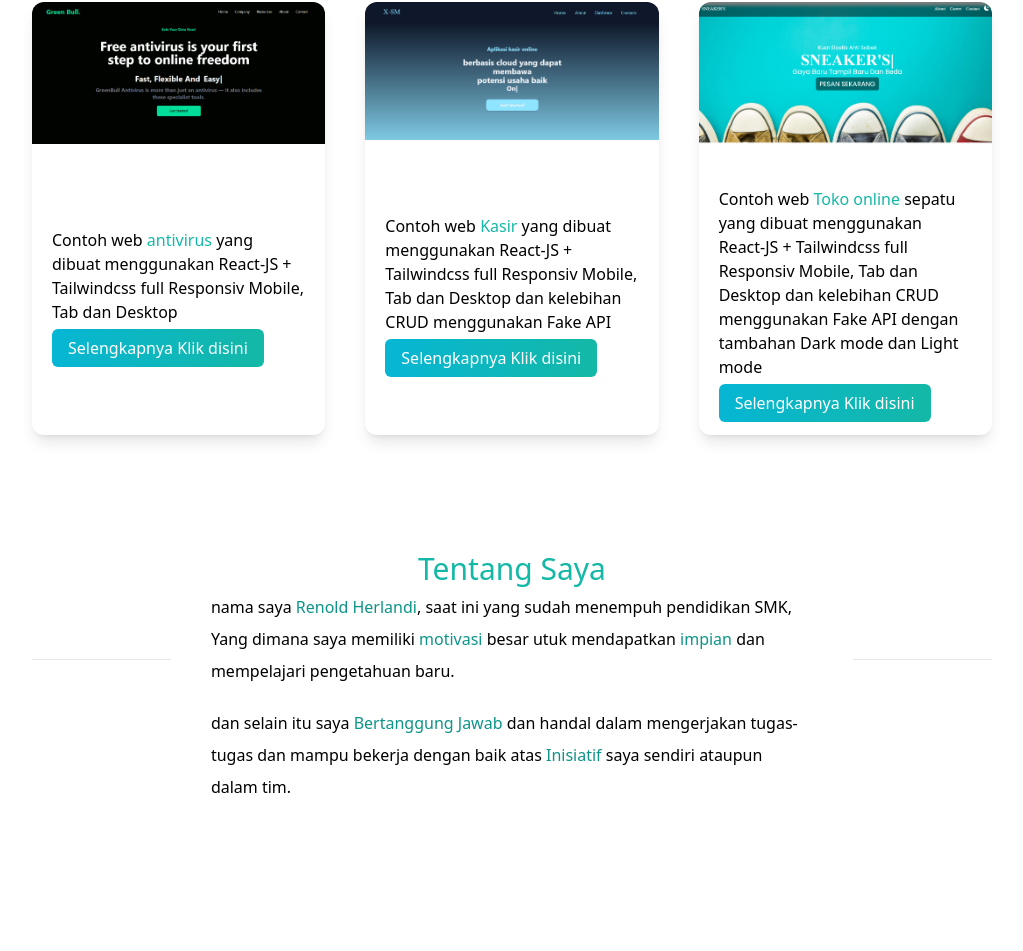
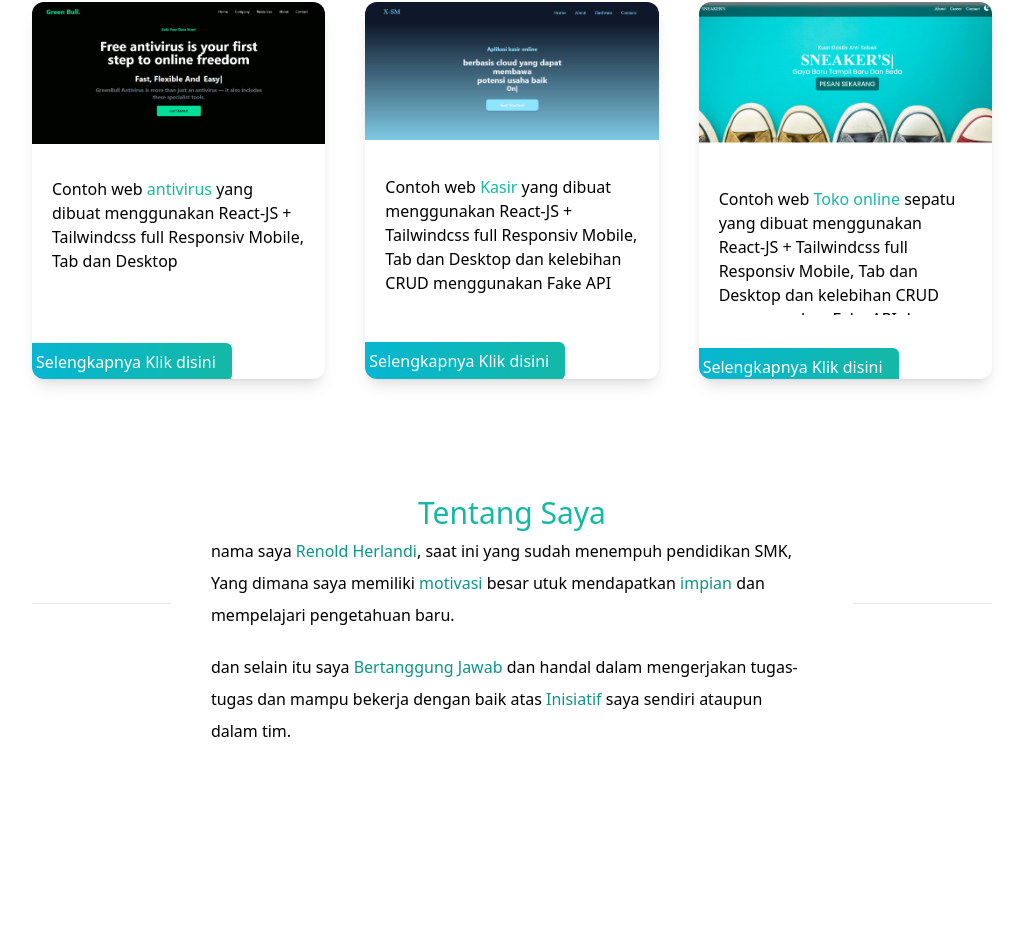
Before and after one commit to herlandi619/cv-dua, a React (Create React App) app: page / in a window 1280 px wide. Shown: the part 2060-3011 px from the top of the page, without its empty margins (128-1151 px from the left). Built offline with nearby package versions, Linux system fonts and the light colour scheme.

Commit message:
overvflow

```diff
--- a/src/App.jsx
+++ b/src/App.jsx
@@ -125,7 +125,7 @@ function App() {
         </section>
 
         <section>
-        <div className='flex mx-auto lg:gap-10 lg:mt-16'>
+        <div className='flex mx-auto lg:gap-10 lg:mt-16 '>
 
           <div className='lg:basis-1/3 lg:my-36'>
             <hr className='mt-10' />
@@ -145,34 +145,37 @@ function App() {
 
 
           <div className='mt-5 grid gap-10  lg:grid-cols-3 text-md'>
-            <div className='grid gap-2 shadow-lg rounded-xl overflow-hidden  hover:scale-110 duration-300 ease-in-out cursor-pointer dark:bg-slate-100'>
+            <div className='grid gap-2 shadow-lg rounded-xl overflow-hidden  hover:scale-110 duration-300 ease-in-out cursor-pointer   dark:bg-slate-100'>
                 <img src={greennbull} alt="greenbull" />
                 <div className='p-5'>
-                  <p>Contoh web <span className='text-teal-500'>antivirus</span>  yang dibuat menggunakan React-JS + Tailwindcss full Responsiv Mobile, Tab dan Desktop</p>
-                  <div className='mt-3'>
-                    <a className='bg-gradient-to-r from-cyan-500 to-teal-500 text-white px-4 py-2 rounded-md  hover:opacity-80 ease-in-out duration-300' href="https://herlandi619.github.io/greenbull/#" target={'_blank'} >Selengkapnya Klik disini</a>
+                  <p className="h-32 overflow-auto">Contoh web <span className='text-teal-500'>antivirus</span>  yang dibuat menggunakan React-JS + Tailwindcss full Responsiv Mobile, Tab dan Desktop</p>
+
+                </div>
+                <div className='mt-3'>
+                    <a className='bg-gradient-to-r from-cyan-500 to-teal-500 text-white px-4 py-2 rounded-md  hover:opacity-80 ease-in-out duration-300 relative right-3' href="https://herlandi619.github.io/greenbull/#" target={'_blank'} >Selengkapnya Klik disini</a>
                   </div>
-                </div>
             </div>
 
             <div className='grid gap-2 shadow-lg rounded-xl overflow-hidden  hover:scale-110 duration-300 ease-in-out cursor-pointer dark:bg-slate-100'>
                 <img src={kasir} alt="kasir" />
                 <div className='p-5'>
-                  <p>Contoh web <span className='text-teal-500'>Kasir</span> yang dibuat menggunakan React-JS + Tailwindcss full Responsiv Mobile, Tab dan Desktop dan kelebihan  CRUD menggunakan Fake API </p>
-                  <div className='mt-3'>
-                    <a className='bg-gradient-to-r from-cyan-500 to-teal-500 text-white px-4 py-2 rounded-md  hover:opacity-80 ease-in-out duration-300' href="https://herlandi619.github.io/samurai-pos-x/" target={'_blank'}>Selengkapnya Klik disini</a>
+                  <p className="h-32 overflow-auto">Contoh web <span className='text-teal-500'>Kasir</span> yang dibuat menggunakan React-JS + Tailwindcss full Responsiv Mobile, Tab dan Desktop dan kelebihan  CRUD menggunakan Fake API </p>
+
+                </div>
+                <div className='mt-3'>
+                    <a className='bg-gradient-to-r from-cyan-500 to-teal-500 text-white px-4 py-2 rounded-md  hover:opacity-80 ease-in-out relative right-3 duration-300' href="https://herlandi619.github.io/samurai-pos-x/" target={'_blank'}>Selengkapnya Klik disini</a>
                   </div>
-                </div>
             </div>
 
             <div className='grid gap-2 shadow-lg rounded-xl overflow-hidden  hover:scale-110 duration-300 ease-in-out cursor-pointer dark:bg-slate-100'>
                 <img src={sneakers} alt="sneakers"  />
                 <div className='p-5'>
-                  <p>Contoh web <span className='text-teal-500'>Toko online</span> sepatu yang dibuat menggunakan React-JS + Tailwindcss full Responsiv Mobile, Tab dan Desktop dan kelebihan CRUD menggunakan Fake API dengan tambahan Dark mode dan Light mode </p>
-                  <div className='mt-3'>
-                    <a className='bg-gradient-to-r from-cyan-500 to-teal-500 text-white px-4 py-2 rounded-md  hover:opacity-80 ease-in-out duration-300' href="https://herlandi619.github.io/sneakers/" target={'_blank'}>Selengkapnya Klik disini</a>
+                  <p className="h-32 overflow-auto">Contoh web <span className='text-teal-500'>Toko online</span> sepatu yang dibuat menggunakan React-JS + Tailwindcss full Responsiv Mobile, Tab dan Desktop dan kelebihan CRUD menggunakan Fake API dengan tambahan Dark mode dan Light mode </p>
+
+                </div>
+                <div className='mt-3 '>
+                    <a className='bg-gradient-to-r from-cyan-500 to-teal-500 text-white px-4 py-2 rounded-md relative right-3  hover:opacity-80 ease-in-out duration-300' href="https://herlandi619.github.io/sneakers/" target={'_blank'}>Selengkapnya Klik disini</a>
                   </div>
-                </div>
             </div>
           </div>
 
```
